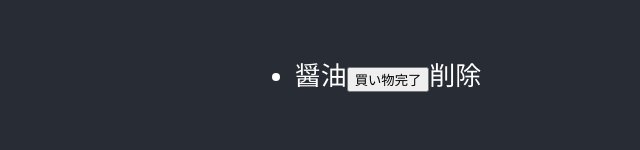
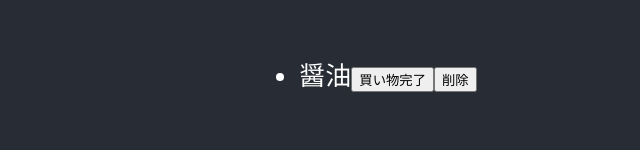
Before and after one commit to enpitut2023/MarketMap_front, a React (Create React App) app: page / in a window 1280 px wide. Both pictures are taken after a click on the button "醤油". Shown: the part 407-557 px from the top of the page, without its empty margins (272-912 px from the left). Built offline with nearby package versions, Linux system fonts and the light colour scheme.

Commit message:
誤字修正

```diff
--- a/src/App.jsx
+++ b/src/App.jsx
@@ -102,7 +102,7 @@ function App() {
                 <button onClick={() => elemcomplete(index)}>買い物完了</button>
               )}
               {!item.completed && (
-                <buttton onClick={()=> elemremove(index)}>削除</buttton>
+                <button onClick={()=> elemremove(index)}>削除</button>
               )}
               </li>
           ))}
```
